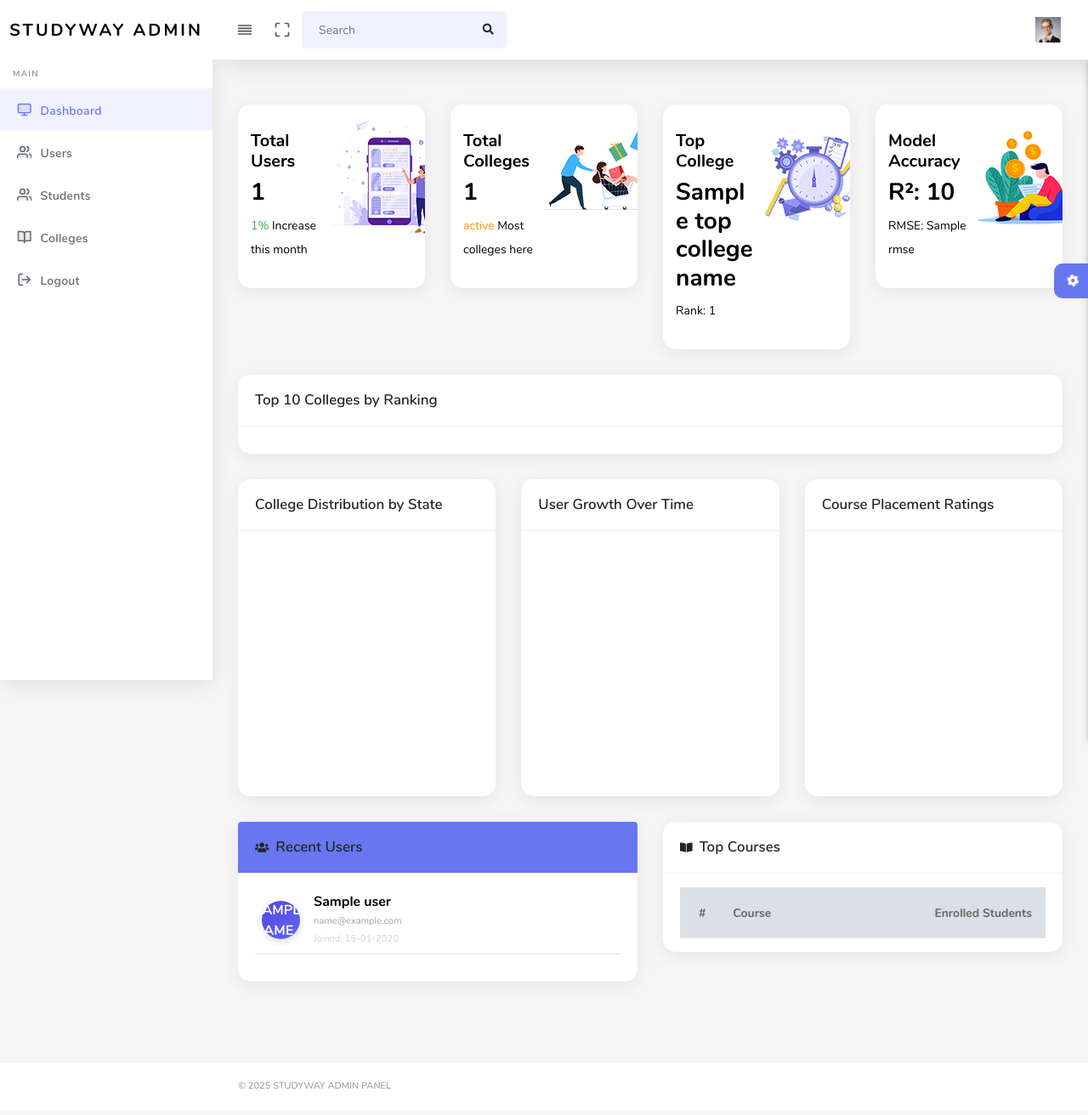
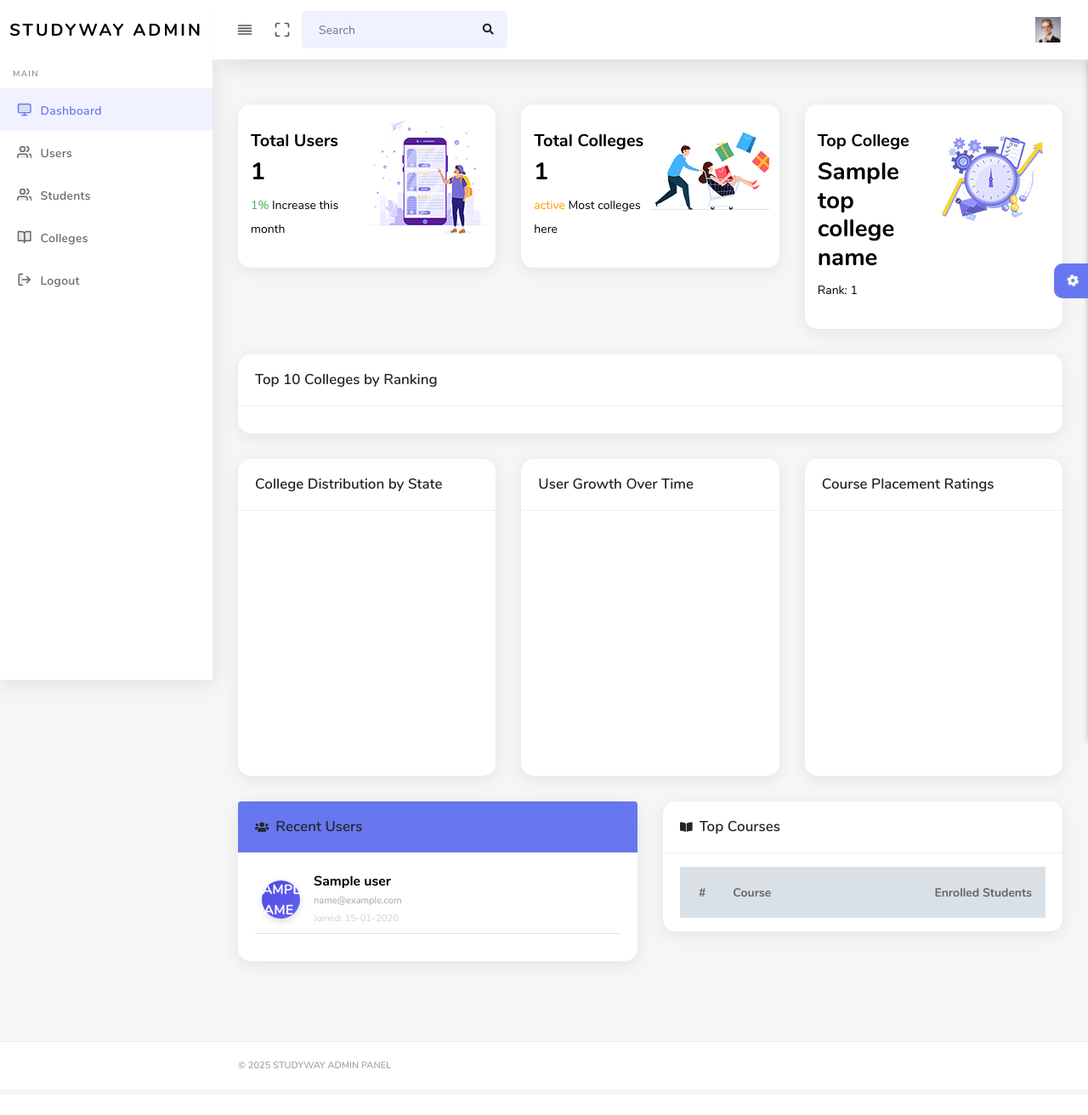
Before and after one commit to PriyasmiSavaliya/studyway, a Flask app: template templates/admin/dashboard.html in a window 1280 px wide. Shown: the whole page at 85% size. After the commit the page ends 1257 px from the top, so only its background shows below. Run offline with Flask 3, Linux system fonts and the light colour scheme; the template is opened without the code that fills it: most values are stand-ins (such as "Sample title", 1, 10 or a date in 2020); lists and menus that the app fills with data are empty; a map, chart or similar area stays blank; some libraries are stand-ins or nearby versions.

Commit message:
7-12-2025 final change

```diff
--- a/blueprints/user/routes.py
+++ b/blueprints/user/routes.py
@@ -127,7 +127,7 @@ def edit_profile():
             db.students.insert_one(student_data)
 
         flash('Profile updated successfully!', 'success')
-        return redirect(url_for('user.profile'))  # Redirect to profile page after save
+        return redirect(url_for('user.recommendations'))  # Redirect to profile page after save
 
     return render_template('user/edit_profile.html', user=user)
 
--- a/templates/admin/dashboard.html
+++ b/templates/admin/dashboard.html
@@ -93,7 +93,7 @@
         <section class="section">
           <div class="row">
             <!-- Cards Section -->
-            <div class="col-xl-3 col-lg-6 col-md-6 col-sm-6 col-xs-12">
+            <div class="col-xl-4 col-lg-6 col-md-6 col-sm-6 col-xs-12">
               <div class="card">
                 <div class="card-statistic-4">
                   <div class="row">
@@ -110,7 +110,7 @@
               </div>
             </div>
 
-            <div class="col-xl-3 col-lg-6 col-md-6 col-sm-6 col-xs-12">
+            <div class="col-xl-4 col-lg-6 col-md-6 col-sm-6 col-xs-12">
               <div class="card">
                 <div class="card-statistic-4">
                   <div class="row">
@@ -127,7 +127,7 @@
               </div>
             </div>
 
-            <div class="col-xl-3 col-lg-6 col-md-6 col-sm-6 col-xs-12">
+            <div class="col-xl-4 col-lg-6 col-md-6 col-sm-6 col-xs-12">
               <div class="card">
                 <div class="card-statistic-4">
                   <div class="row">
@@ -144,26 +144,26 @@
               </div>
             </div>
 
-            <div class="col-xl-3 col-lg-6 col-md-6 col-sm-6 col-xs-12">
-              <div class="card">
-                <div class="card-statistic-4">
-                  <div class="row">
-                    <div class="col-lg-6 pr-0 pt-3">
-                      <div class="card-content">
-                        <h5>Model Accuracy</h5>
-                        {% if model_metrics %}
-                          <h3>R²: {{ model_metrics.r2_score }}</h3>
-                          <p>RMSE: {{ model_metrics.rmse }}</p>
-                        {% else %}
-                          <p>Not enough data</p>
-                        {% endif %}
-                      </div>
-                    </div>
-                    <div class="col-lg-6 pl-0"><img src="{{ url_for('static', filename='assets/img/banner/4.png') }}"></div>
-                  </div>
-                </div>
-              </div>
-            </div>
+<!--            <div class="col-xl-3 col-lg-6 col-md-6 col-sm-6 col-xs-12">-->
+<!--              <div class="card">-->
+<!--                <div class="card-statistic-4">-->
+<!--                  <div class="row">-->
+<!--                    <div class="col-lg-6 pr-0 pt-3">-->
+<!--                      <div class="card-content">-->
+<!--                        <h5>Model Accuracy</h5>-->
+<!--                        {% if model_metrics %}-->
+<!--                          <h3>R²: {{ model_metrics.r2_score }}</h3>-->
+<!--                          <p>RMSE: {{ model_metrics.rmse }}</p>-->
+<!--                        {% else %}-->
+<!--                          <p>Not enough data</p>-->
+<!--                        {% endif %}-->
+<!--                      </div>-->
+<!--                    </div>-->
+<!--                    <div class="col-lg-6 pl-0"><img src="{{ url_for('static', filename='assets/img/banner/4.png') }}"></div>-->
+<!--                  </div>-->
+<!--                </div>-->
+<!--              </div>-->
+<!--            </div>-->
           </div>
 
          <div class="row">
--- a/templates/base.html
+++ b/templates/base.html
@@ -155,6 +155,7 @@
   <script src="{{ url_for('static', filename='assets/vendor/glightbox/js/glightbox.min.js') }}"></script>
   <script src="{{ url_for('static', filename='assets/vendor/purecounter/purecounter_vanilla.js') }}"></script>
   <script src="{{ url_for('static', filename='assets/vendor/swiper/swiper-bundle.min.js') }}"></script>
+  <script src="https://cdn.jsdelivr.net/npm/apexcharts"></script>
 
   <!-- Main JS File -->
   <script src="{{ url_for('static', filename='assets/js/main.js') }}"></script>
```
